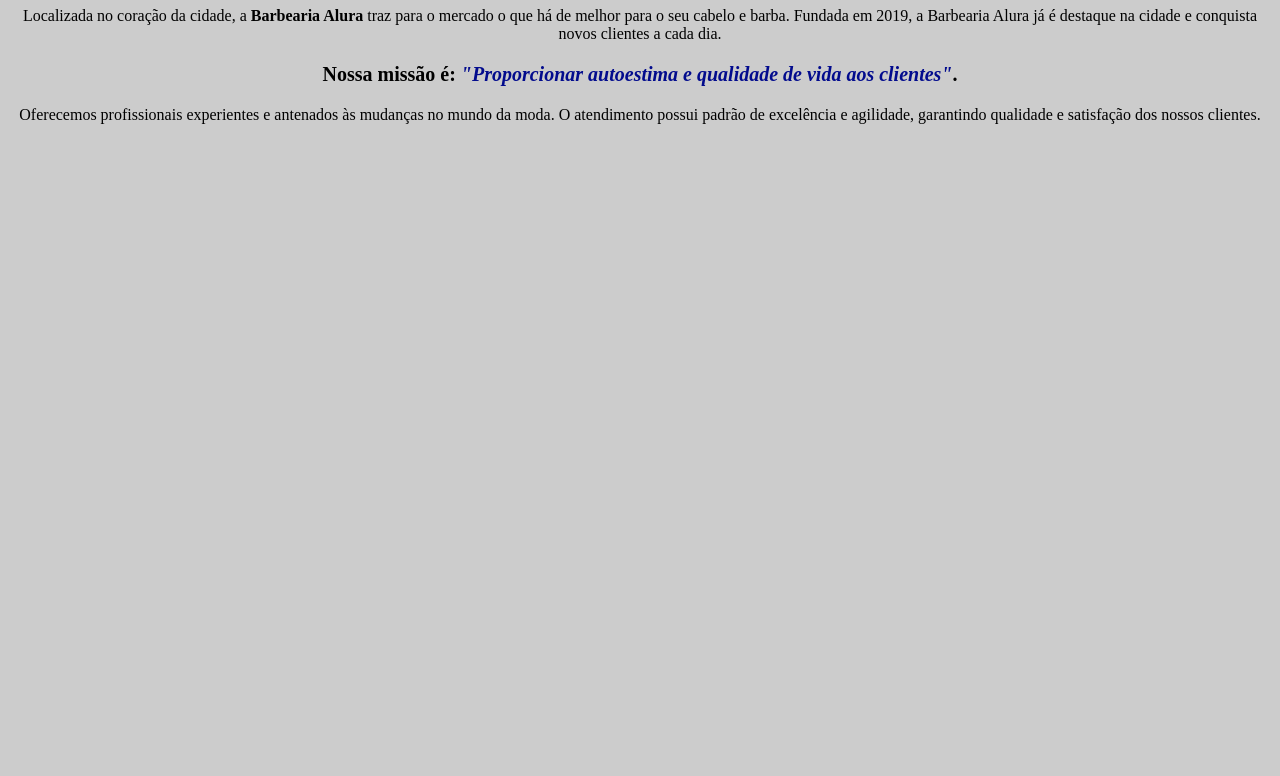
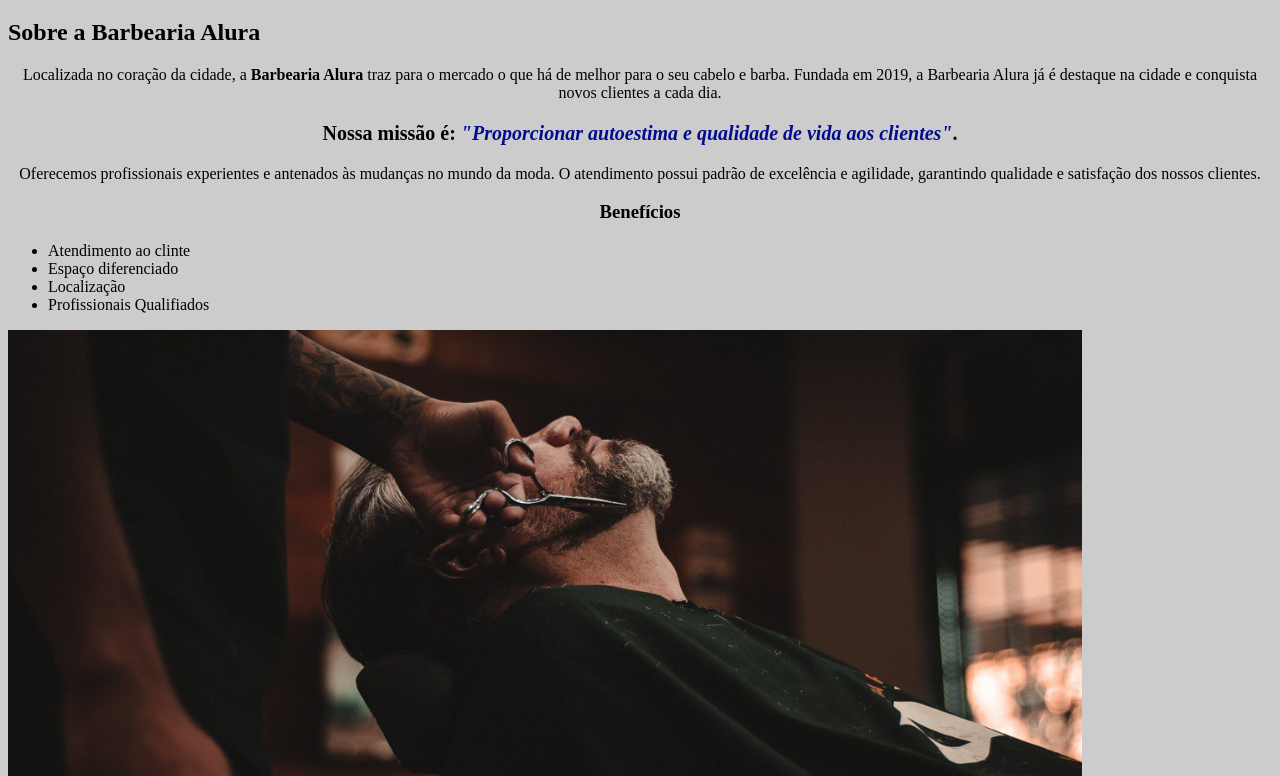
Before and after one commit to splichal07/progamacao, a plain HTML site: page index.html in a window 1280 px wide. Shown: the part 488-1264 px from the top of the page. Before the commit the page ends 800 px from the top, so only its background shows below. Drawn offline with Linux system fonts and the light colour scheme.

Commit message:
05/03/2024

```diff
--- a/index.html
+++ b/index.html
@@ -7,10 +7,29 @@
     <title>Document</title>
 </head>
 <body>
- <img src="banner.jpg" alt="">
-    <h1>Sobre a Barbearia Alura</h1>
-    <p>Localizada no coração da cidade, a <strong>Barbearia Alura</strong> traz para o mercado o que há de melhor para o seu cabelo e barba. Fundada em 2019, a Barbearia Alura já é destaque na cidade e conquista novos clientes a cada dia.</p>
-    <p id=missao><strong>Nossa missão é: <em>"Proporcionar autoestima e qualidade de vida aos clientes"</em>.</strong></p>
-    <p>Oferecemos profissionais experientes e antenados às mudanças no mundo da moda. O atendimento possui padrão de excelência e agilidade, garantindo qualidade e satisfação dos nossos clientes.</p>
+    <header>
+            <h1 class=titulo-principal>Barbearia Alura</h1>
+            </header>
+            <img src="banner.jpg" alt="">
+
+    <div class="titulo-principal">
+        <h2 class="titulocentralizado">Sobre a Barbearia Alura</h2>
+            <p>Localizada no coração da cidade, a <strong>Barbearia Alura</strong> traz para o mercado o que há de melhor para o seu cabelo e barba. Fundada em 2019, a Barbearia Alura já é destaque na cidade e conquista novos clientes a cada dia.</p>
+            <p id=missao><strong>Nossa missão é: <em>"Proporcionar autoestima e qualidade de vida aos clientes"</em>.</strong></p>
+            <p>Oferecemos profissionais experientes e antenados às mudanças no mundo da moda. O atendimento possui padrão de excelência e agilidade, garantindo qualidade e satisfação dos nossos clientes.</p>
+    </div>
+
+
+    <div class="beneficios">
+        <h3 class="titulo-centralizado">Benefícios</h3>
+        <ul>
+            <li class="itens">Atendimento ao clinte</li>
+            <li class="itens">Espaço diferenciado</li>
+            <li class="itens">Localização</li>
+            <li class="itens">Profissionais Qualifiados</li>
+        </ul>
+        <img src="beneficios.jpg" alt="beneficios" class="img-beneficios">
+    </div>
+
 </body>
 </html>
--- a/style.css
+++ b/style.css
@@ -1,18 +1,27 @@
 
-body{
+    body{
     background-color: #cccccc;
 }
-img{
+    img{
     width: 85%;
 }
+   .titulo-principal{
+    padding: center;
+}
+    .titulo-centralizado{
+        text-align: center;
+}
 
-h1, p{
+    h1, p{
     text-align: center;
 }
 
-em{
+    em{
     color: rgb(2, 11, 141);
 }
-#missao{
+    #missao{
     font-size: 20px;
 }
+    itens{
+        font-size:20px;
+}
```
